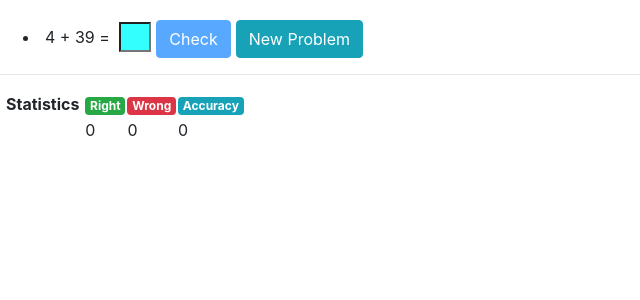
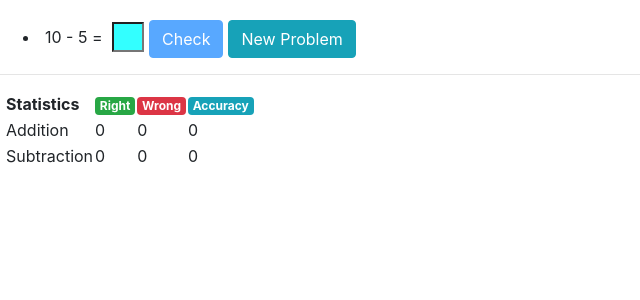
Before and after one commit to KarakoA/vuejs-example, a Vue app in the folder project/: page / in a window 1280 px wide. Shown: the top 300 px of the page, without its empty margins (0-640 px from the left). Built offline with nearby package versions, Linux system fonts and the light colour scheme.

Commit message:
add and sub problem v1

```diff
--- a/project/src/components/Overview.vue
+++ b/project/src/components/Overview.vue
@@ -4,7 +4,10 @@
       <li v-for="problem in problems" :key="problem.id">
         <div style="margin-left: 5px; margin-top: 20px;">
           <form @submit.prevent>
-            <span>{{ problem.a }}</span> + <span> {{ problem.b }}</span> =
+            <span>{{ problem.a }}</span>
+            <span v-if="problem.isAddProblem"> + </span>
+            <span v-if="!problem.isAddProblem"> - </span>
+            <span> {{ problem.b }}</span> =
             <span><input class="question" v-model="problem.answer"/></span>
             <button
               class="btn btn-primary"
@@ -34,7 +37,7 @@
             <button
               class="btn btn-info"
               style="margin-left: 5px"
-              @click="new_problem"
+              @click="new_problem()"
             >
               New Problem
             </button>
@@ -52,15 +55,32 @@
           <td><span class="badge badge-info">Accuracy</span></td>
         </tr>
         <tr>
-          <td />
           <td>
-            <span> {{ count_right }}</span>
+            <span> Addition </span>
           </td>
           <td>
-            <span> {{ count_wrong }}</span>
+            <span> {{ count_right_add }}</span>
           </td>
           <td>
-            <span> {{ accuracy }}</span>
+            <span> {{ count_wrong_add }}</span>
+          </td>
+          <td>
+            <span> {{ accuracy_add }}</span>
+          </td>
+        </tr>
+
+        <tr>
+          <td>
+            <span> Subtraction </span>
+          </td>
+          <td>
+            <span> {{ count_right_sub }}</span>
+          </td>
+          <td>
+            <span> {{ count_wrong_sub }}</span>
+          </td>
+          <td>
+            <span> {{ accuracy_sub }}</span>
           </td>
         </tr>
       </table>
@@ -77,14 +97,20 @@ export default {
   data() {
     return {
       problems: [],
-      count_right: 0,
-      count_wrong: 0,
+      count_right_add: 0,
+      count_wrong_add: 0,
+      count_right_sub: 0,
+      count_wrong_sub: 0,
     };
   },
   computed: {
-    accuracy: function() {
-      let n = this.count_wrong + this.count_right;
-      return n == 0 ? 0 : this.count_right / n;
+    accuracy_add: function() {
+      let n = this.count_wrong_add + this.count_right_add;
+      return n == 0 ? 0 : this.count_right_add / n;
+    },
+    accuracy_sub: function() {
+      let n = this.count_wrong_sub + this.count_right_sub;
+      return n == 0 ? 0 : this.count_right_sub / n;
     },
   },
   created: function() {
@@ -94,16 +120,45 @@ export default {
     add_problem() {
       let max = 100;
 
-      let c = Math.floor(Math.random() * (max - 1)) + 1;
-      let a = Math.floor(Math.random() * (c - 2)) + 1;
-      let b = c - a;
+      let isAddProblem = Math.random() > 0.5;
+
+      let c1 = Math.floor(Math.random() * (max - 1)) + 1;
+      let a1 = Math.floor(Math.random() * (c1 - 2)) + 1;
+      let b1 = c1 - a1;
       let id = this.problems.length + 1;
-      let problem = { c, a, b, id, answer: undefined, right: undefined };
+
+      let problem = isAddProblem
+        ? {
+            c: c1,
+            a: a1,
+            b: b1,
+            id,
+            answer: undefined,
+            right: undefined,
+            isAddProblem,
+          }
+        : {
+            c: b1,
+            a: c1,
+            b: a1,
+            id,
+            answer: undefined,
+            right: undefined,
+            isAddProblem,
+          };
       this.problems.push(problem);
     },
+
     check_answer(problem) {
       problem.right = problem.c === parseInt(problem.answer);
-      problem.right ? (this.count_right += 1) : (this.count_wrong += 1);
+      if (problem.isAddProblem)
+        problem.right
+          ? (this.count_right_add += 1)
+          : (this.count_wrong_add += 1);
+      else
+        problem.right
+          ? (this.count_right_sub += 1)
+          : (this.count_wrong_sub += 1);
     },
     may_check(problem) {
       // answer non-empty and right undefined
```
